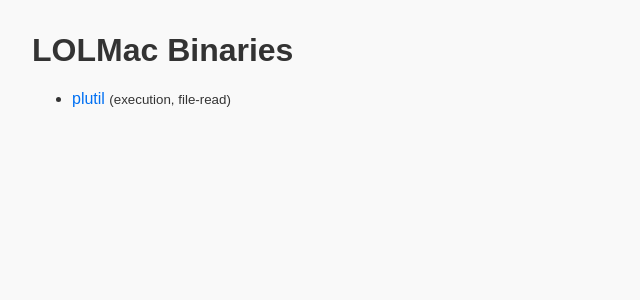
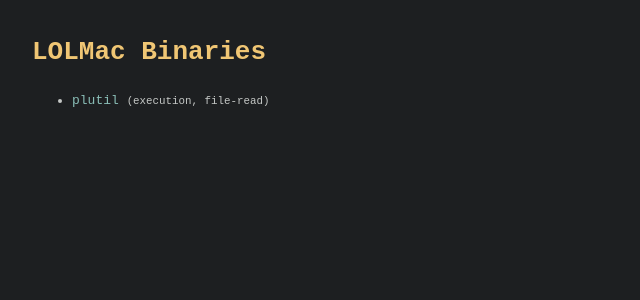
Before and after one commit to d6fault/LOLmac, a Jekyll site: the page built from index.html, in a window 1280 px wide. Shown: the top 300 px of the page, without its empty margins (0-640 px from the left). Built offline with Jekyll 4.4.1, drawn with Linux system fonts in a browser that asks for light colours.

Commit message:
Update style.css

```diff
--- a/assets/style.css
+++ b/assets/style.css
@@ -1,16 +1,46 @@
+:root {
+  --bg: #1d1f21;
+  --fg: #c5c8c6;
+  --link: #8abeb7;
+  --tag-bg: #373b41;
+  --tag-text: #b5bd68;
+}
+
 body {
-  font-family: sans-serif;
+  font-family: monospace;
+  background-color: var(--bg);
+  color: var(--fg);
   margin: 2rem;
-  background-color: #f9f9f9;
-  color: #333;
+  line-height: 1.6;
 }
+
 a {
+  color: var(--link);
   text-decoration: none;
-  color: #0070f3;
 }
-code, pre {
-  background: #eee;
-  padding: 0.5em;
-  display: block;
+
+a:hover {
+  text-decoration: underline;
+}
+
+h1, h2 {
+  color: #f0c674;
+  margin-top: 2rem;
+}
+
+pre, code {
+  background: #282a2e;
+  color: #f8f8f2;
+  padding: 1em;
   overflow-x: auto;
 }
+
+.tag {
+  display: inline-block;
+  background: var(--tag-bg);
+  color: var(--tag-text);
+  padding: 0.2em 0.6em;
+  border-radius: 0.25em;
+  font-size: 0.85em;
+  margin-right: 0.5em;
+}
```
